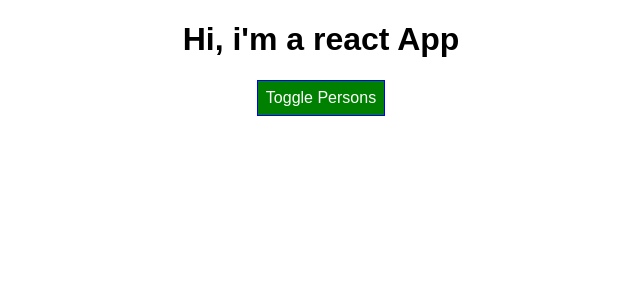
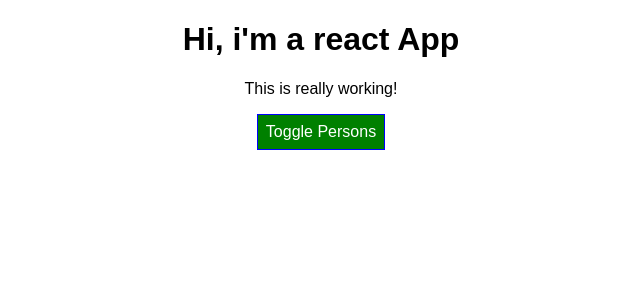
Before and after one commit to MohamedSamir43/react-complete-guide, a React (Create React App) app: page / in a window 1280 px wide. Shown: the top 300 px of the page, without its empty margins (319-959 px from the left). Built offline with nearby package versions, Linux system fonts and the light colour scheme.

Commit message:
video 4 of module 5

```diff
--- a/src/App.css
+++ b/src/App.css
@@ -1,3 +1,11 @@
 .App {
-	text-align: center;
+    text-align: center;
 }
+
+.red {
+    color: red;
+}
+
+.bold {
+    font-weight: bold;
+}
--- a/src/App.js
+++ b/src/App.js
@@ -77,9 +77,15 @@
             )
             style.backgroundColor = 'red'
         }
+
+        const classes = []
+        if (this.state.persons.length <= 2) classes.push('red')
+
+        if (this.state.persons.length <= 1) classes.push('bold')
         return (
             <div className="App">
                 <h1>Hi, i'm a react App</h1>
+                <p className={classes.join(' ')}>This is really working!</p>
                 <button style={style} onClick={this.togglePersonsHandler}>
                     Toggle Persons
                 </button>
```
